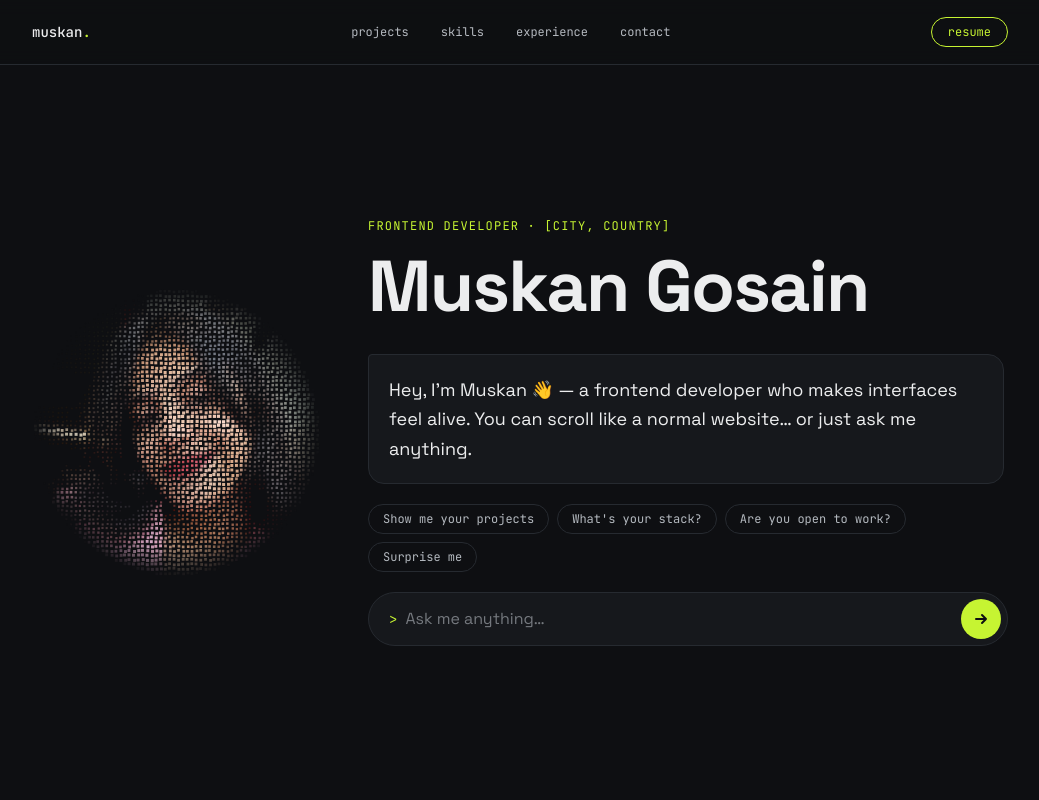
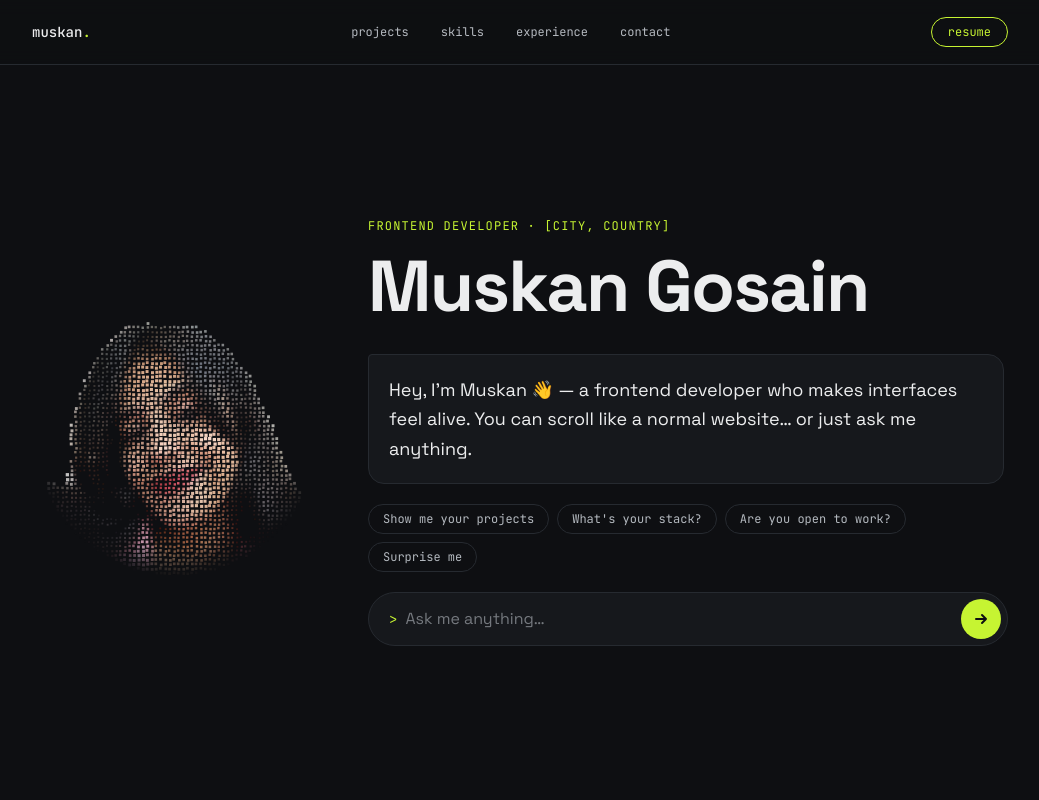
Before and after one commit to muskangosain/portfolio, a React (Vite) app: page / in a window 1280 px wide. Shown: the top 800 px of the page, without its empty margins (120-1159 px from the left). Built offline with nearby package versions, Linux system fonts and the light colour scheme.

Commit message:
feat: use avatar photo with background removed for a cleaner particle silhouette

```diff
--- a/src/components/ParticleAvatar.tsx
+++ b/src/components/ParticleAvatar.tsx
@@ -29,8 +29,8 @@ const REPEL_RADIUS = 50 // px around the cursor
 const REPEL_FORCE = 1.6
 const DRIFT = 0.6 // px of idle wobble
 
-// Where the mouth sits in avatar.jpg (0–1 of the image). Update if the photo changes.
-const MOUTH = { x: 0.54, y: 0.61, radius: 0.1 }
+// Where the mouth sits in the avatar image (0–1 of the image). Update if the photo changes.
+const MOUTH = { x: 0.49, y: 0.66, radius: 0.1 }
 const MOUTH_PULSE = 0.18 // how far mouth particles move out from its centre at the peak
 
 const easeOutQuart = (t: number) => 1 - Math.pow(1 - t, 4)
@@ -55,7 +55,8 @@ function sampleParticles(img: HTMLImageElement, box: number, cols: number): Part
       if (dist > 0.5) continue
 
       const i = (row * cols + col) * 4
-      const [r, g, b] = [data[i], data[i + 1], data[i + 2]]
+      const [r, g, b, a] = [data[i], data[i + 1], data[i + 2], data[i + 3]]
+      if (a < 128) continue // transparent background
       const luminance = (0.2126 * r + 0.7152 * g + 0.0722 * b) / 255
       if (luminance < 0.08) continue // too dark to see on the background anyway
 
--- a/src/sections/Hero.tsx
+++ b/src/sections/Hero.tsx
@@ -36,7 +36,7 @@ export default function Hero() {
         <div
           className={`relative mx-auto size-56 rounded-full border border-transparent transition-colors duration-500 sm:size-72 ${speaking ? 'speaking' : ''}`}
         >
-          <ParticleAvatar src="/avatar.jpg" alt={`Portrait of ${profile.name}`} speaking={speaking} />
+          <ParticleAvatar src="/avatar.png" alt={`Portrait of ${profile.name}`} speaking={speaking} />
         </div>
 
         <div className="min-w-0">
```
Also changed, not shown: public/avatar.jpg (deleted), public/avatar.png (added).
